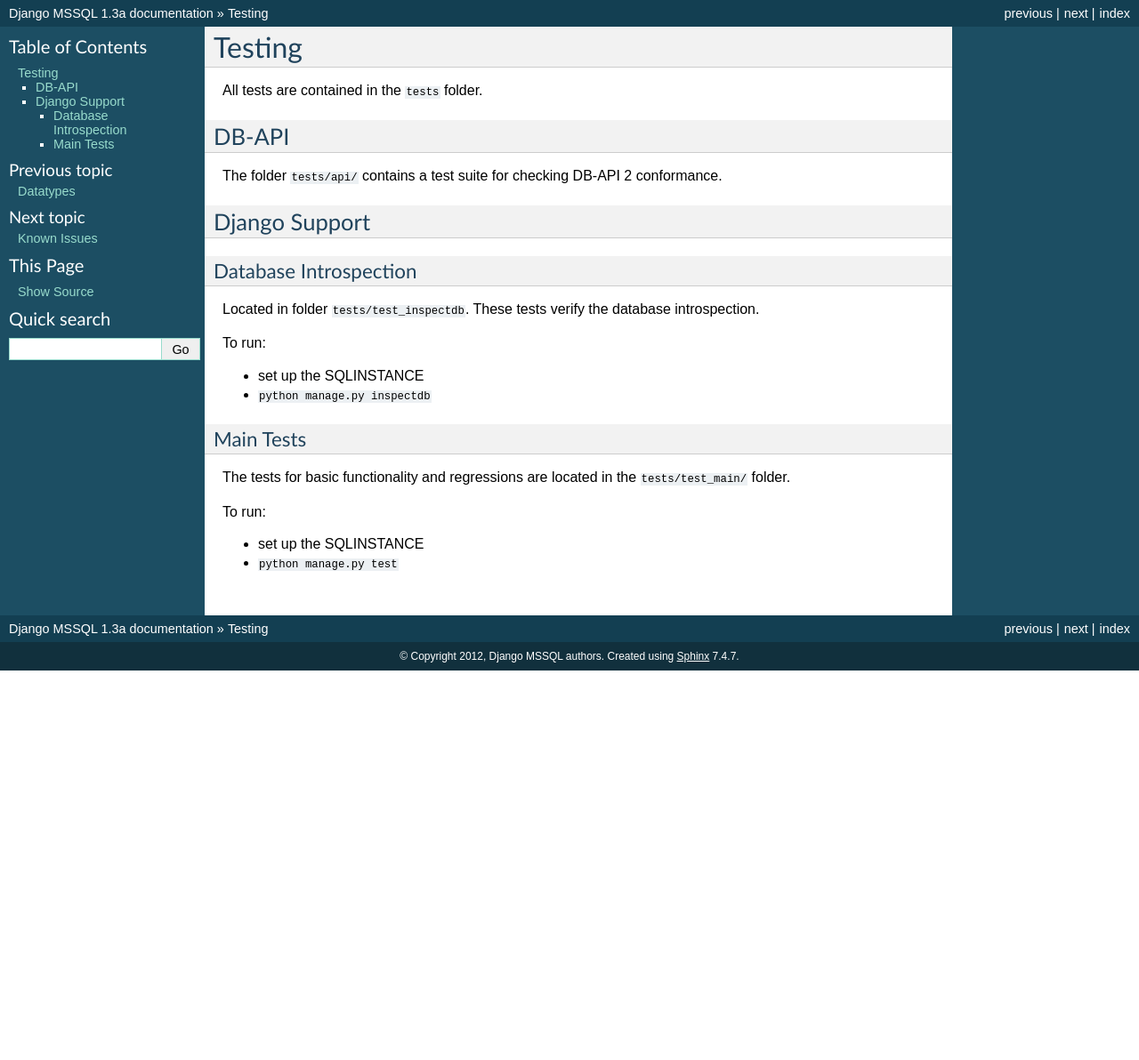
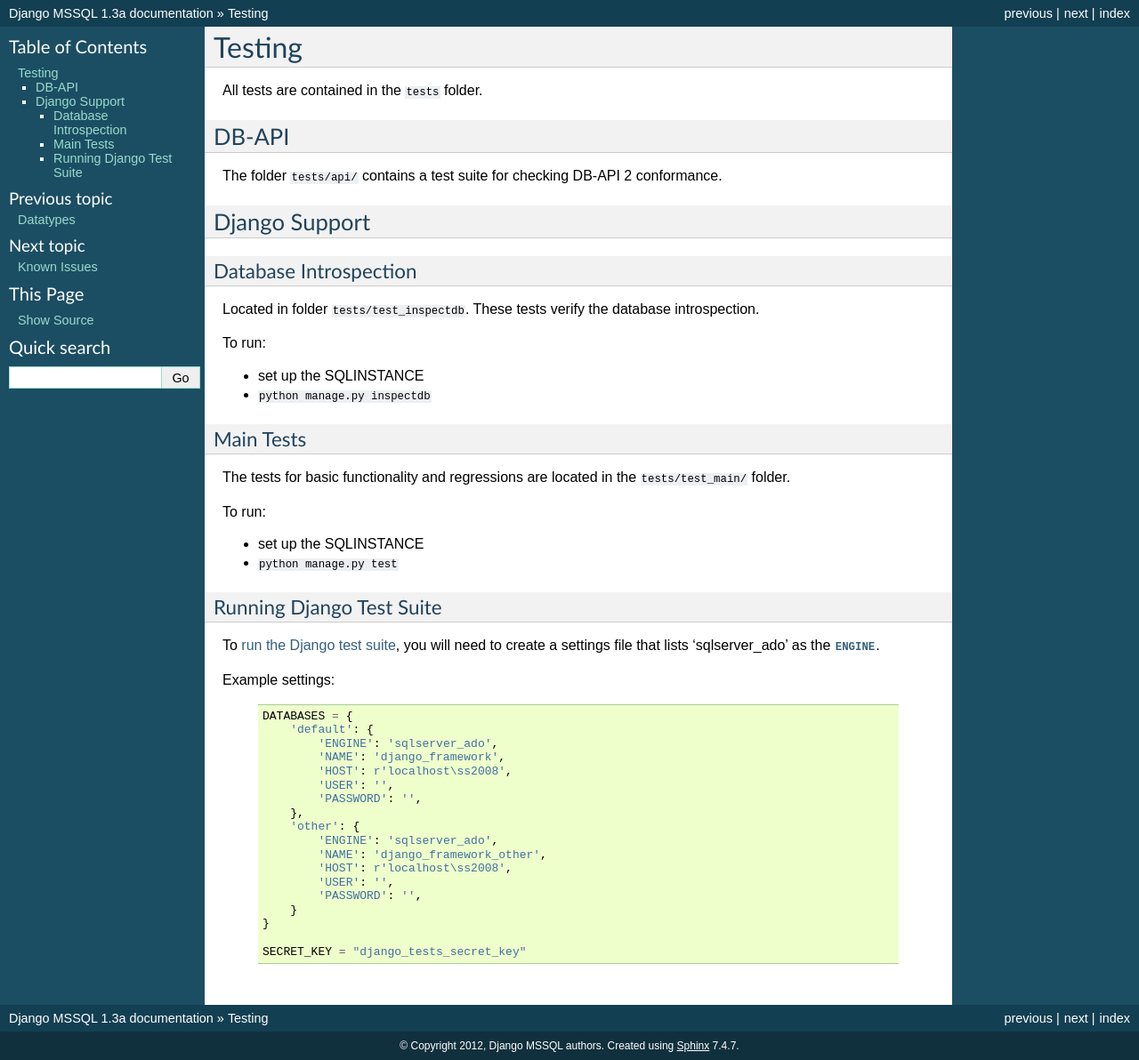
Before and after one commit to kajo-assets/django-sqlserver, a Sphinx documentation site: the page built from docs/testing.txt, in a window 1280 px wide. Shown: the whole page at 89% size. Built offline with Sphinx 7.4.7, drawn with Linux system fonts in a browser that asks for light colours; pages that are not in the unit, such as notebooks, are missing from menus; before the commit the page ends 900 px from its top, so only the background shows below that.

Commit message:
Added docs about running the Django test suite and cross links to settings.

```diff
--- a/docs/quickstart.txt
+++ b/docs/quickstart.txt
@@ -9,7 +9,7 @@
     pip install django-mssql
 
 
-* Add the DATABASES configuration.
+* Add the :setting:`DATABASES` configuration.
 
     .. code-block:: django
 
--- a/docs/testing.txt
+++ b/docs/testing.txt
@@ -37,3 +37,35 @@
 
 - set up the SQLINSTANCE
 - ``python manage.py test``
+
+Running Django Test Suite
+~~~~~~~~~~~~~~~~~~~~~~~~~
+
+To `run the Django test suite`_, you will need to create a settings file that lists
+'sqlserver_ado' as the :setting:`ENGINE`.
+
+Example settings:
+
+    .. code-block:: python
+
+        DATABASES = {
+            'default': {
+                'ENGINE': 'sqlserver_ado',
+                'NAME': 'django_framework',
+                'HOST': r'localhost\ss2008',
+                'USER': '',
+                'PASSWORD': '',
+            },
+            'other': {
+                'ENGINE': 'sqlserver_ado',
+                'NAME': 'django_framework_other',
+                'HOST': r'localhost\ss2008',
+                'USER': '',
+                'PASSWORD': '',
+            }
+        }
+
+        SECRET_KEY = "django_tests_secret_key"
+
+
+.. _`run the Django test suite`: https://docs.djangoproject.com/en/dev/internals/contributing/writing-code/unit-tests/
--- a/docs/usage.txt
+++ b/docs/usage.txt
@@ -98,3 +98,5 @@
 
         sproc_params = [1, 2, 3]
         MyModel.objects.raw_callproc('uspGetMyModels', sproc_params)
+
+.. versionadded:: 1.2
```
Also changed, not shown: docs/settings.txt (+24 -0 lines).
